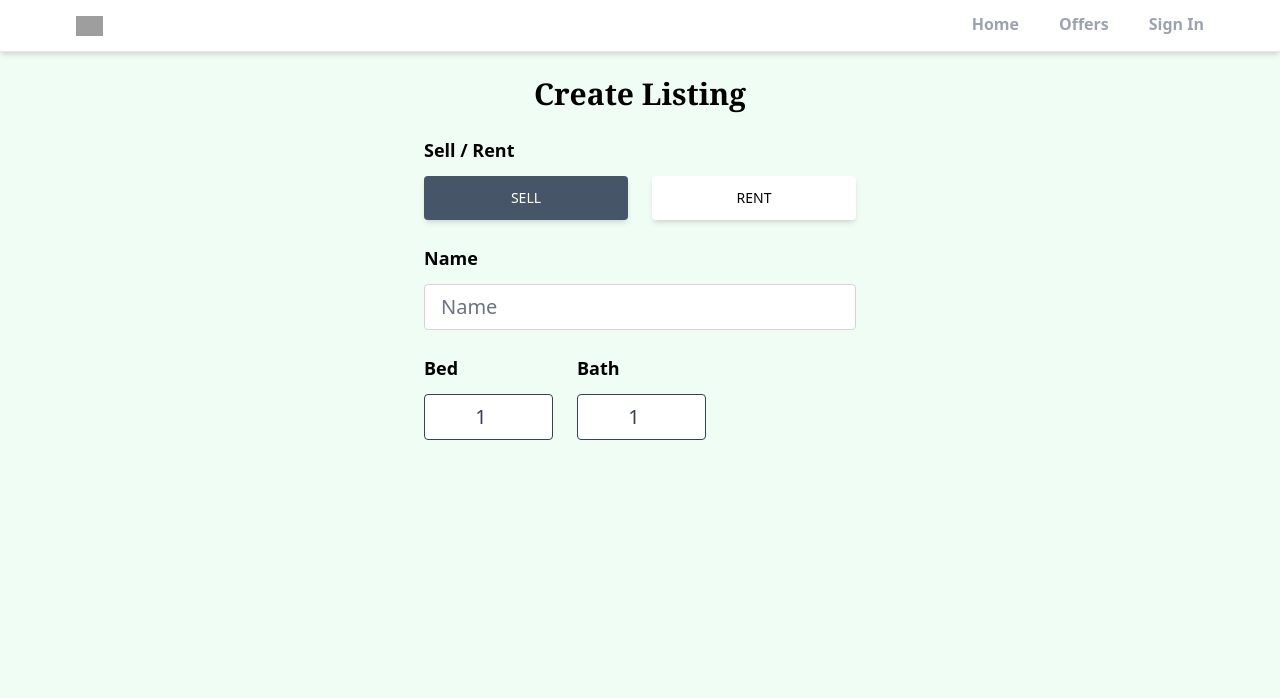
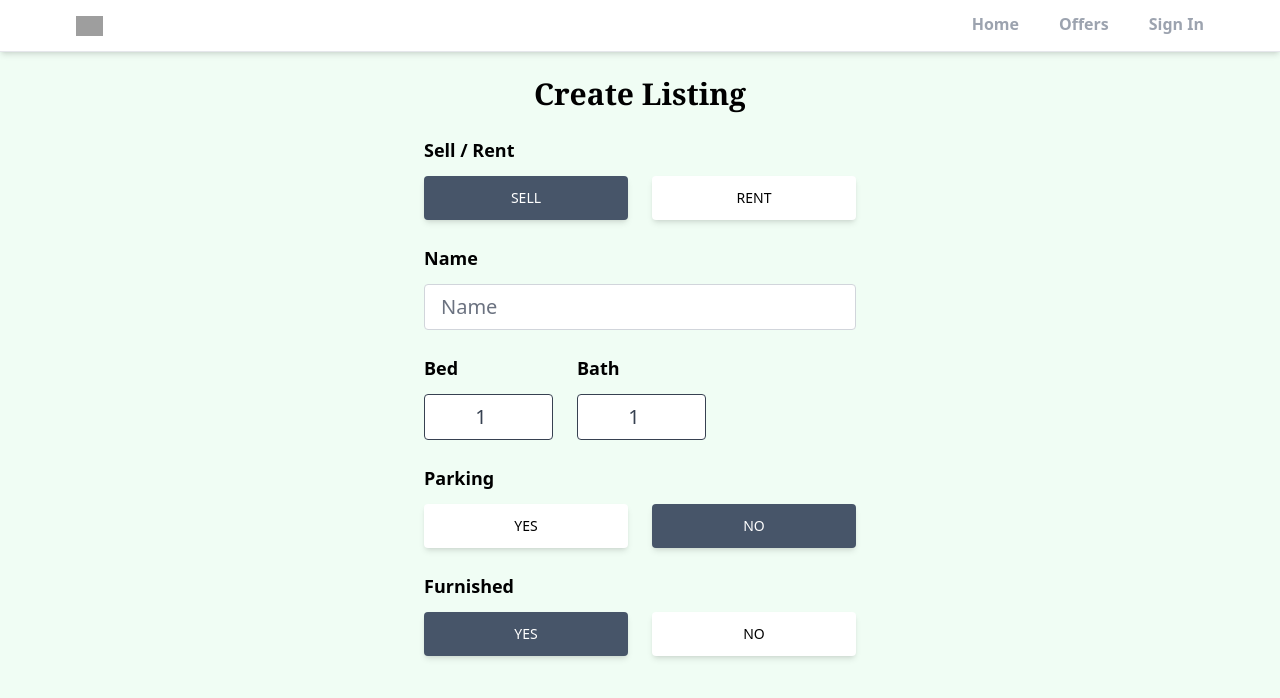
Before and after one commit to trdxDeepu/EstateApp, a React (Vite) app: page /create-listing in a window 1280 px wide. Shown: the top 698 px of the page. Built offline with nearby package versions, Linux system fonts and the light colour scheme; no server answers; grey boxes are pictures that could not be loaded.

Commit message:
added parkign and furnished yes and no buttton

```diff
--- a/src/Pages/CreateListing.jsx
+++ b/src/Pages/CreateListing.jsx
@@ -6,9 +6,11 @@
     name: "",
     bedrooms: 1,
     bathrooms: 1,
+    parking: false,
+    furnished: true,
   });
 
-  const { type, name, bedrooms, bathrooms } = formData;
+  const { type, name, bedrooms, bathrooms, parking, furnished } = formData;
 
   const OnChange = () => {};
 
@@ -83,8 +85,8 @@
             <p className="text-lg font-semibold  ">Bath</p>
             <input
               type="number"
-              id="bedrooms"
-              value={bedrooms}
+              id="bathrooms"
+              value={bathrooms}
               onChange={OnChange}
               min="1"
               max="20"
@@ -95,6 +97,68 @@
             />
           </div>
         </div>
+        <p className="text-lg mt-6 font-sans font-semibold">Parking</p>
+        <div className="flex mt-3 ">
+          <button
+            type="button"
+            className={`mr-3 px-7 py-3 font-medium text-sm uppercase shadow-md
+         rounded hover:shadow-lg focus:shadow-lg active:shadow-lg
+         transition duration-150 ease-in-out w-full
+         ${
+           !parking ? "bg-white text-black" : "bg-slate-600 text-white"
+         }`}
+            id="parking"
+            value={true}
+            onClick={OnChange}
+          >
+           Yes
+          </button>
+          <button
+            type="button"
+            className={` ml-3 px-7 py-3 font-medium text-sm uppercase shadow-md
+         rounded hover:shadow-lg focus:shadow-lg active:shadow-lg
+         transition duration-150 ease-in-out w-full
+         ${
+            parking ? "bg-white text-black" : "bg-slate-600 text-white"
+         }`}
+            id="parking"
+            value={false}
+            onClick={OnChange}
+          >
+            No
+          </button>
+        </div>
+        <p className="text-lg mt-6 font-sans font-semibold">Furnished</p>
+        <div className="flex mt-3 ">
+          <button
+            type="button"
+            className={`mr-3 px-7 py-3 font-medium text-sm uppercase shadow-md
+         rounded hover:shadow-lg focus:shadow-lg active:shadow-lg
+         transition duration-150 ease-in-out w-full
+         ${
+           !furnished ? "bg-white text-black" : "bg-slate-600 text-white"
+         }`}
+            id="furnished"
+            value={true}
+            onClick={OnChange}
+          >
+           Yes
+          </button>
+          <button
+            type="button"
+            className={` ml-3 px-7 py-3 font-medium text-sm uppercase shadow-md
+         rounded hover:shadow-lg focus:shadow-lg active:shadow-lg
+         transition duration-150 ease-in-out w-full
+         ${
+           furnished ? "bg-white text-black" : "bg-slate-600 text-white"
+         }`}
+            id="furnished"
+            value={false}
+            onClick={OnChange}
+          >
+            No
+          </button>
+        </div>
       </form>
     </main>
   );
```
